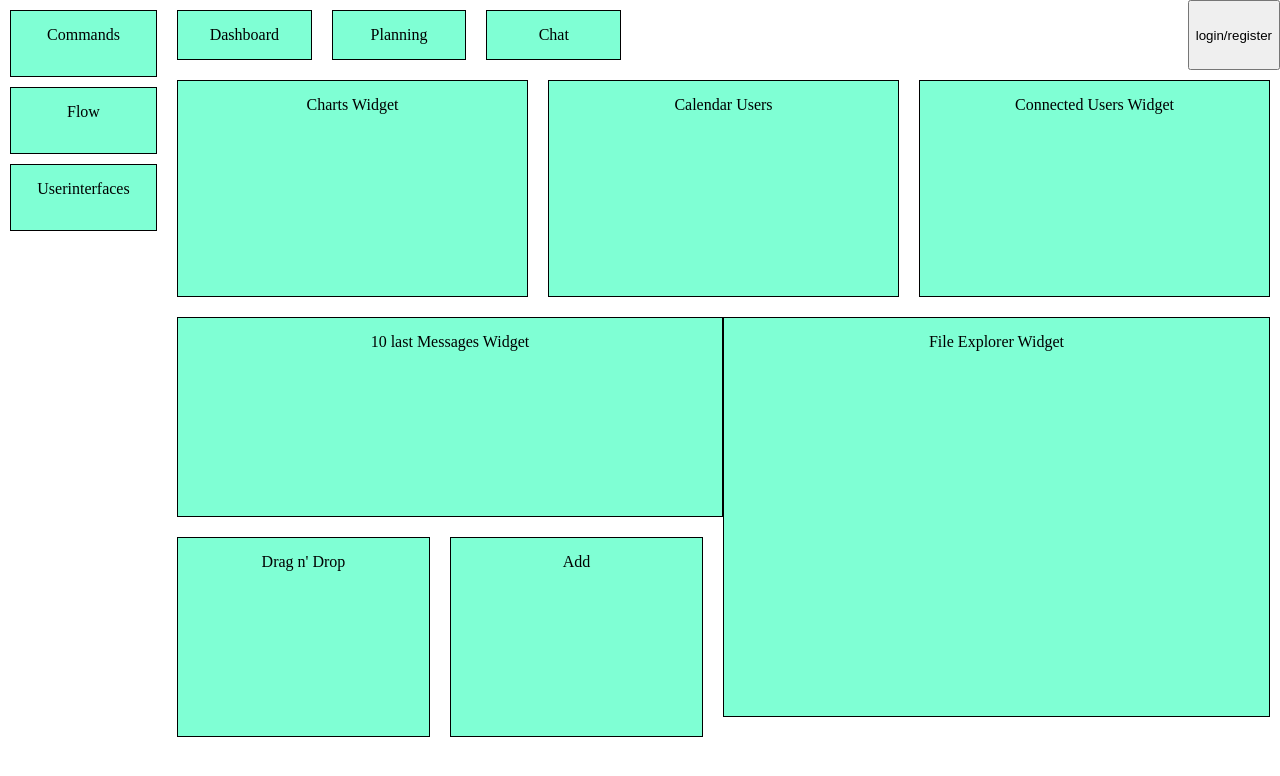
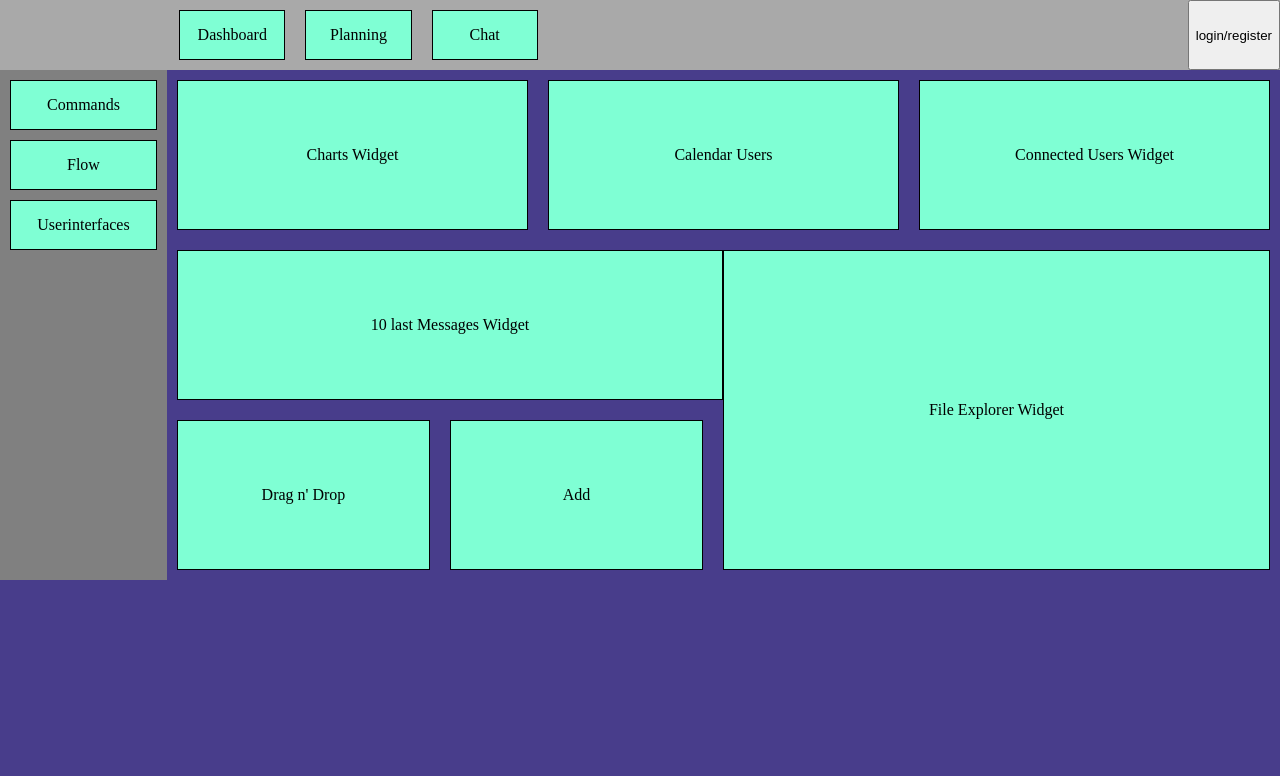
Before and after one commit to St3ph4ne/Dashboard-responsive, a plain HTML site: page index.html in a window 1280 px wide. Drawn offline with Linux system fonts and the light colour scheme.

Commit message:
Responsive dashboard 1.2

```diff
--- a/index.css
+++ b/index.css
@@ -1,9 +1,18 @@
+body{
+    background-color: darkslateblue;
+}
+
 body , div{
-    margin: 0 ;
+    margin: 0;
     padding: 0;
 }
 
 div{
+    box-sizing: border-box;
+    width: 100%;
+}
+
+.container{
     box-sizing: border-box;
     width: 100%;
 }
@@ -17,40 +26,16 @@ div{
     background-color: aquamarine;
 }
 
-.browser-container{
-    width: 100%;
-}
-
 .hide{
     display: none;
 }
 
 
-/* VERSION MOBILE */
-.c-1{
-    width: 25%;
-}
-.c-2{
-    width: 50%;
-}
-.c-3{
-    width: 75%;
-}
-.c-4{
-    width: 100%;
-}
-.m-1{
-    margin-left: 25% ;
-}
-.m-2{
-    margin-left: 50%;
-}
-.m-3{
-    margin-left: 75%;
-}
-
 /* ECRANS LARGEUR SUP A 700PX*/
 @media (min-width:700px) {
+    .browser-container{
+        width: 100%;
+    }
     .browser-c-1{
         width: 25%;
     }
@@ -63,9 +48,16 @@ div{
     .browser-c-4{
         width: 100%;
     }
+    .browser-c-95{
+        margin: 95%;
+    }
     .browser-m-1{
         margin-left: 25% ;
     }
+    .browser-m-14{
+        margin-left: 14% ;
+    }
+
     .browser-m-2{
         margin-left: 50%;
     }
@@ -85,11 +77,26 @@ div{
         width: 15%;
     }
 
+    p.boxes{
+        box-sizing: border-box;
+    }
+
     .h-1{
-        height: 200px;
+        height: 150px;
+        padding-top: 65px;
     }
 
     .h-2{
-        height: 400px;
+        height: 320px;
+        padding-top: 150px;
     }
+
+    .grey{
+        background-color: grey;
+    }
+
+    .darkgrey{
+        background-color: darkgray;
+    }
+
 }
--- a/index.html
+++ b/index.html
@@ -11,43 +11,45 @@
 
     <body>
 
+        <nav class="hide show">
+
+            <div class="row darkgrey">
+
+                <div class="boxes browser-c-1 browser-m-14">
+                    Dashboard
+                </div>
+                <div class="boxes browser-c-1">
+                    Planning
+                </div>
+                <div class="boxes browser-c-1">
+                    Chat
+                </div>
+                <input class="browser-m-2 blue" type=submit id=submit value=login/register>
+
+            </div>
+
+        </nav>
+
         <div class="row">
-            <div class="hide show left-menu">
-                <p class="boxes margin-h">Commands</p>
+
+            <div class="hide show grey left-menu">
+                <p class="boxes">Commands</p>
                 <p class="boxes">Flow</p>
                 <p class="boxes">Userinterfaces</p>
             </div>
 
             <div class="main-board">
 
-                <nav class="hide show">
-
-                    <div class="container row">
-
-                        <div class="boxes c-20">
-                            Dashboard
-                        </div>
-                        <div class="boxes c-20">
-                            Planning
-                        </div>
-                        <div class="boxes c-20">
-                            Chat
-                        </div>
-                        <input class="m-2 blue" type=submit id=submit value=login/register>
-
-                    </div>
-
-                </nav>
-
-
-                <div class="row">
-                    <p class="boxes browser-c-2 h-1 margin">Charts Widget</p>
-                    <p class="boxes browser-c-2 h-1 margin">Calendar Users</p>
-                    <p class="boxes browser-c-2 h-1 margin">Connected Users Widget</p>
+                <div class="container row">
+                    <p class="boxes browser-c-2 h-1">Charts Widget</p>
+                    <p class="boxes browser-c-2 h-1">Calendar Users</p>
+                    <p class="boxes browser-c-2 h-1">Connected Users Widget</p>
                 </div>
 
                 <div class="container row">
+
                     <div>
+
                         <div class="boxes h-1">10 last Messages Widget</div>
 
                         <div class="container row">
```
